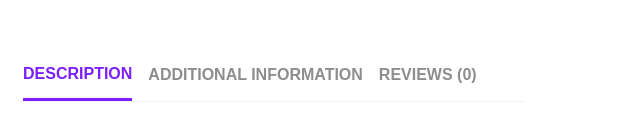
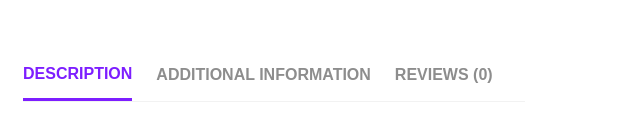
Before and after one commit to AltonTravers/Project_SmartPhone, a plain HTML site: page charcoal-black.html in a window 1280 px wide. Shown: the part 669-787 px from the top of the page, 633-1273 px from the left. Drawn offline with nearby package versions, Linux system fonts and the light colour scheme; some packages are replaced by stand-ins of ours; a script that the page names is missing.

Commit message:
Update main.css

```diff
--- a/css/main.css
+++ b/css/main.css
@@ -960,7 +960,7 @@ img {
   font-weight: bold;
 }
 .black-product .container .flex .right .detail ul li {
-  margin-right: 1rem;
+  margin-right: 1.5rem;
   padding-bottom: 0.7rem;
 }
 .black-product .container .flex .right .detail ul li p {
```
